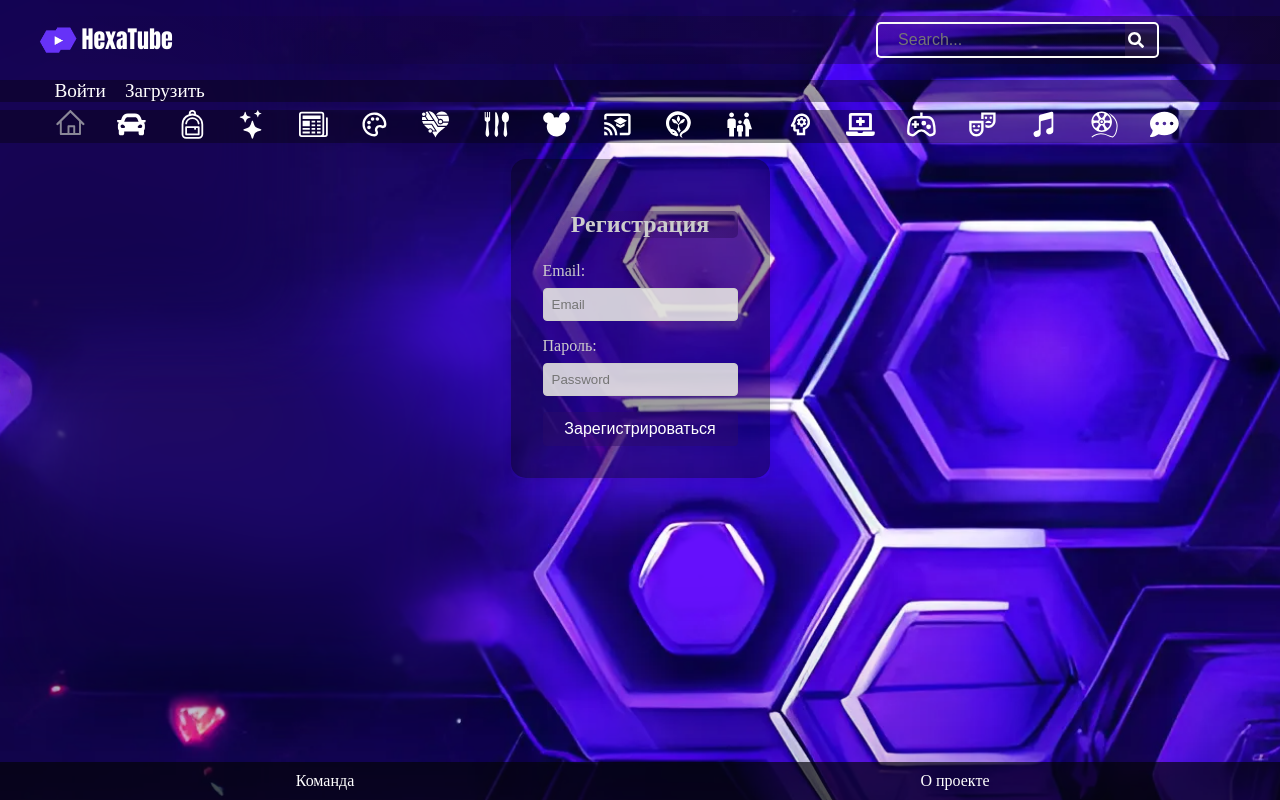
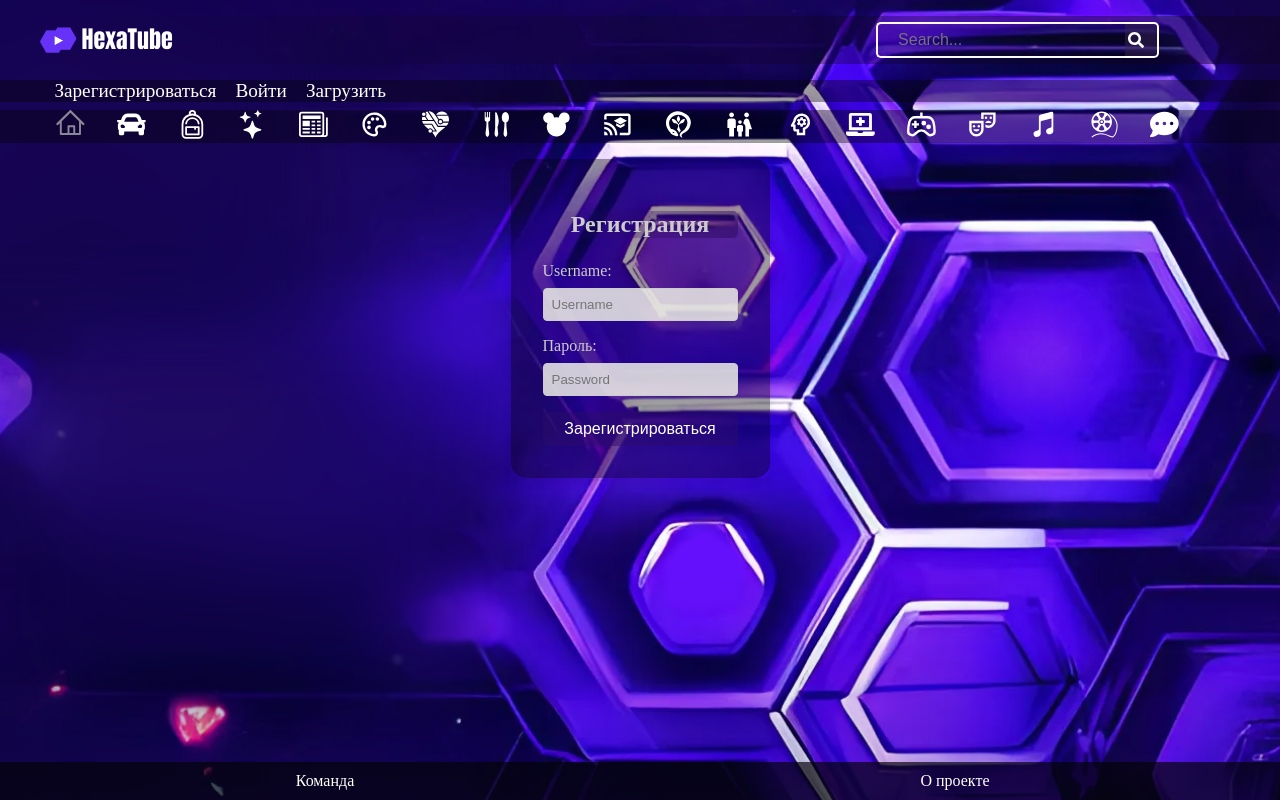
Before and after one commit to Abikimoz/frontend_hexatube, a React (Vite) app in the folder hexatube/: page /register in a window 1280 px wide. Built offline with nearby package versions, Linux system fonts and the light colour scheme; no server answers; a web font is replaced by a local one.

Commit message:
fix: login/register json fields name

```diff
--- a/hexatube/src/components/Login/Login.jsx
+++ b/hexatube/src/components/Login/Login.jsx
@@ -14,7 +14,7 @@ function Login({ setSelectedComponent, onLogin }) {
     e.preventDefault();
     try {
       await onLogin({ username, password });
-      navigate("/dashboard"); // перезагрузка на страницу Dashboard или любую другую страницу после успешного входа
+      navigate("/"); // перезагрузка на страницу Dashboard или любую другую страницу после успешного входа
     } catch (error) {
       setError("Неправильный адрес электронной почты или пароль.");
       console.error("Login error:", error);
@@ -27,7 +27,7 @@ function Login({ setSelectedComponent, onLogin }) {
         <h2>Login</h2>
         {error && <p className="error">{error}</p>}
         <div className="form-group">
-          <label htmlFor="email">Email:</label>
+          <label htmlFor="username">Username:</label>
           <input
             type="text"
             id="username"
--- a/hexatube/src/components/Profile/Profile.jsx
+++ b/hexatube/src/components/Profile/Profile.jsx
@@ -6,6 +6,9 @@ function Profile({ setSelectedComponent }) {
   return (
     <nav className="nav-profile">
       <div className="profile-row">
+        <li onClick={() => setSelectedComponent("register")} className="nav">
+          Зарегистрироваться
+        </li>
         <li onClick={() => setSelectedComponent("login")} className="nav">
           Войти
         </li>
--- a/hexatube/src/components/Register/Register.jsx
+++ b/hexatube/src/components/Register/Register.jsx
@@ -3,16 +3,16 @@ import axios from "axios";
 import { useNavigate } from "react-router-dom";
 
 function Register({ onRegister }) {
-  const [email, setEmail] = useState("");
+  const [username, setUsername] = useState("");
   const [password, setPassword] = useState("");
-  const history = useNavigate();
+  const navigate = useNavigate();
 
   const handleSubmit = async (e) => {
     e.preventDefault();
     try {
-      const user = { email, password };
+      const user = { username, password };
       await onRegister(user);
-      history("/login");
+      navigate("/login");
     } catch (error) {
       console.error("Error registering", error);
       alert("Failed to register");
@@ -24,12 +24,12 @@ function Register({ onRegister }) {
       <form onSubmit={handleSubmit} className="login-form">
         <h2>Регистрация</h2>
         <div className="form-group">
-          <label htmlFor="email">Email:</label>
+          <label htmlFor="username">Username:</label>
           <input
-            type="email"
-            placeholder="Email"
-            value={email}
-            onChange={(e) => setEmail(e.target.value)}
+            type="text"
+            placeholder="Username"
+            value={username}
+            onChange={(e) => setUsername(e.target.value)}
           />
         </div>
         <div className="form-group">
```
